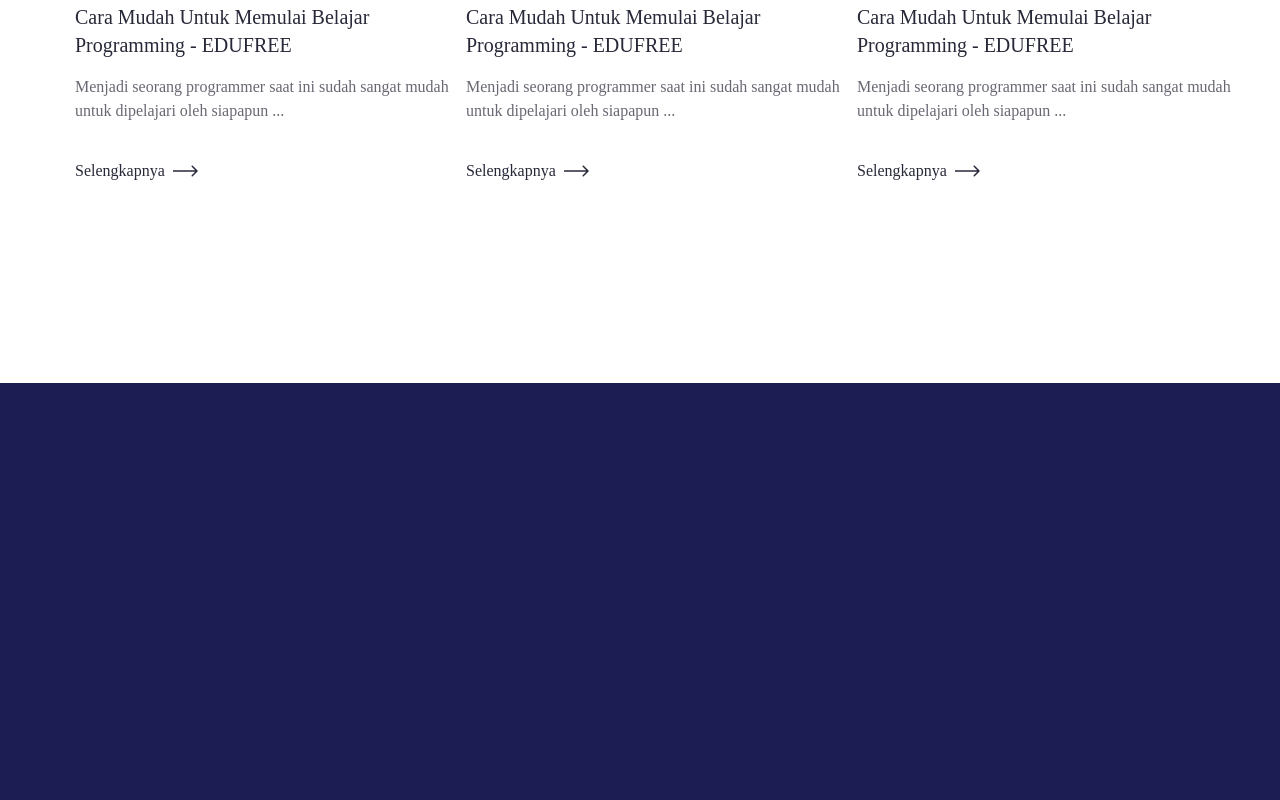
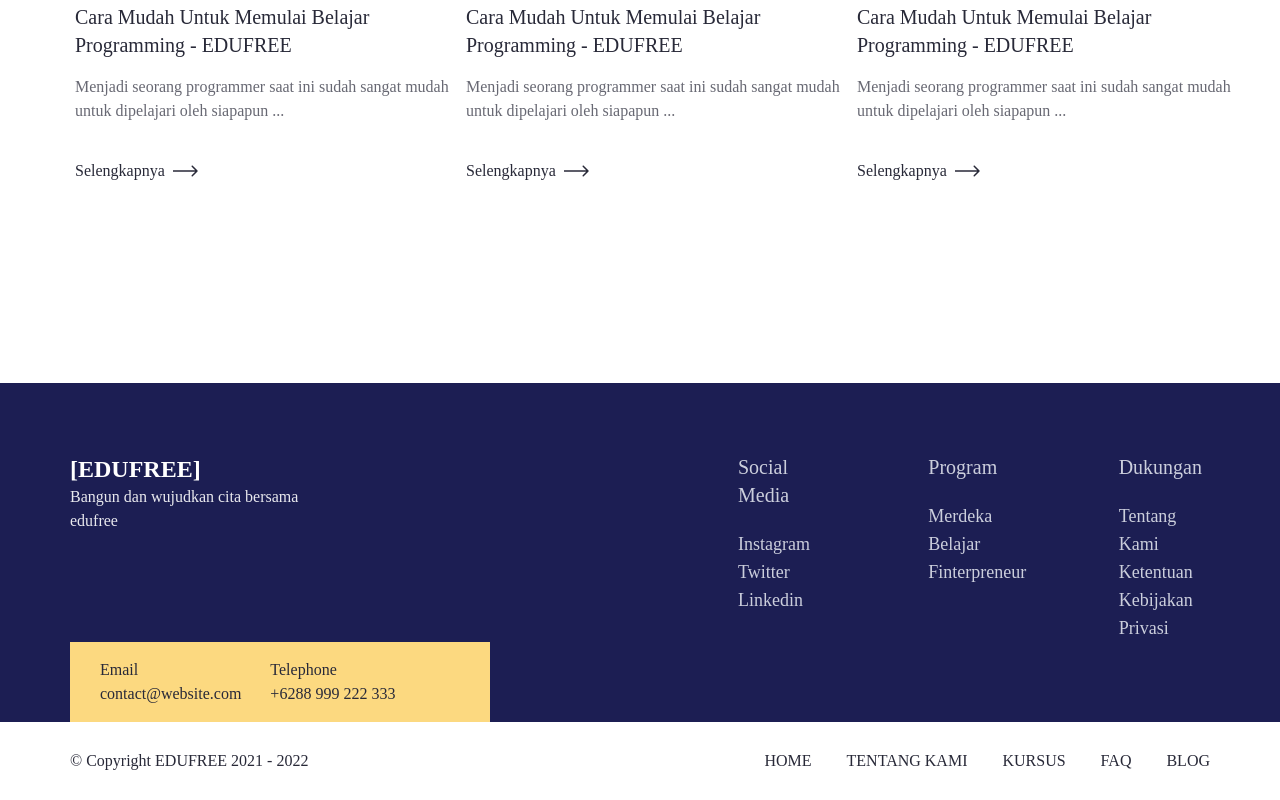
Before and after one commit to rizkisepriadi/EDUFREE, a React (Vite) app in the folder frontend/: page / in a window 1280 px wide. Shown: the part 5501-6301 px from the top of the page. Before the commit the page ends 5884 px from the top, so only its background shows below. Built offline with nearby package versions, Linux system fonts and the light colour scheme.

Commit message:
feat: Add Footer component to homepage

```diff
--- /dev/null
+++ b/frontend/src/components/Footer.jsx
@@ -0,0 +1,63 @@
+export default function Footer() {
+  return (
+    <div>
+      <div className=" flex bg-base-100 px-[70px] pt-[70px] gap-[248px]">
+        <div className="flex flex-col">
+          <div className="flex flex-col  pb-[109px] text-white">
+            <h1 className="text-2xl font-bold ">[EDUFREE]</h1>
+            <p className="text-base font-normal opacity-90 ">
+              Bangun dan wujudkan cita bersama
+              <br />
+              edufree
+            </p>
+          </div>
+          <div className="flex bg-primary text-secondary py-4 px-[30px] w-[420px]  gap-[29px]">
+            <div className="flex flex-col">
+              <h1>Email</h1>
+              <p>contact@website.com</p>
+            </div>
+            <div className="flex flex-col">
+              <h1>Telephone</h1>
+              <p>+6288 999 222 333</p>
+            </div>
+          </div>
+        </div>
+        <div className="grid grid-flow-row grid-cols-3 gap-[99px]">
+          <div>
+            <h1 className="text-xl font-medium pb-[21px]">Social Media</h1>
+            <ul className="text-lg font-normal">
+              <li>Instagram</li>
+              <li>Twitter</li>
+              <li>Linkedin</li>
+            </ul>
+          </div>
+          <div>
+            <h1 className="text-xl font-medium pb-[21px]">Program</h1>
+            <ul className="text-lg font-normal">
+              <li>Merdeka Belajar</li>
+              <li>Finterpreneur</li>
+            </ul>
+          </div>
+          <div>
+            <h1 className="text-xl font-medium pb-[21px]">Dukungan</h1>
+            <ul className="text-lg font-normal">
+              <li>Tentang Kami</li>
+              <li>Ketentuan</li>
+              <li>Kebijakan Privasi</li>
+            </ul>
+          </div>
+        </div>
+      </div>
+      <div className="px-[70px] py-[27px] text-secondary flex justify-between">
+        <h1>© Copyright EDUFREE 2021 - 2022</h1>
+          <ul className="flex gap-[35px] uppercase text-base font-medium">
+            <li>Home</li>
+            <li>Tentang Kami</li>
+            <li>Kursus</li>
+            <li>faq</li>
+            <li>blog</li>
+          </ul>
+      </div>
+    </div>
+  );
+}
--- a/frontend/src/pages/Homepage.jsx
+++ b/frontend/src/pages/Homepage.jsx
@@ -6,6 +6,7 @@ import CoursesRecomendation from "../components/CoursesRecomendation";
 import FAQ from "../components/FAQ";
 import Registration from "../components/Registration";
 import Blogs from "../components/Blogs";
+import Footer from "../components/Footer";
 
 export default function Homepage() {
   return (
@@ -188,6 +189,7 @@ export default function Homepage() {
       <FAQ />
       <Registration />
       <Blogs />
+      <Footer />
     </div>
   );
 }
```
